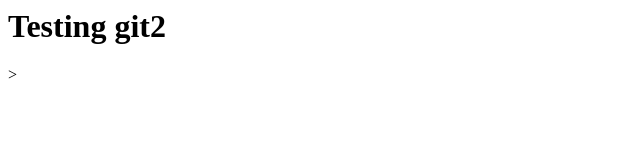
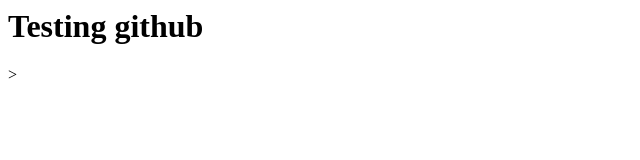
Before and after one commit to adamkluk/new-project, a plain HTML site: page index.html in a window 1280 px wide. Shown: the full height of the page, 0-640 px from the left. Drawn offline with Linux system fonts and the light colour scheme.

Commit message:
added h1

```diff
--- a/index.html
+++ b/index.html
@@ -4,6 +4,6 @@
 <title>Second commit</title>
     </head>
     <body>
-        <h1>Testing git2</h1>
+        <h1>Testing github</h1>
     </body>
 </html>>
```
